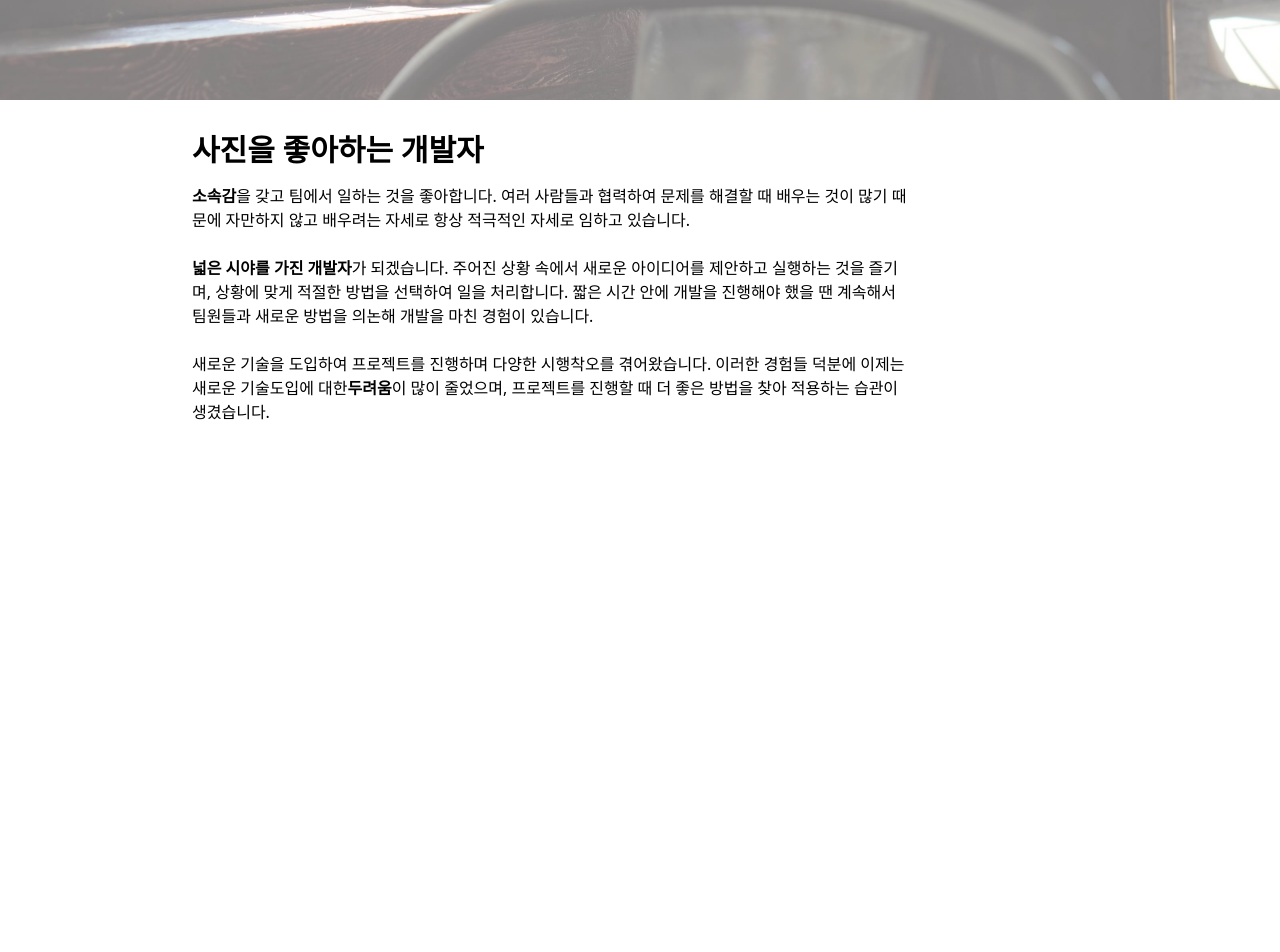
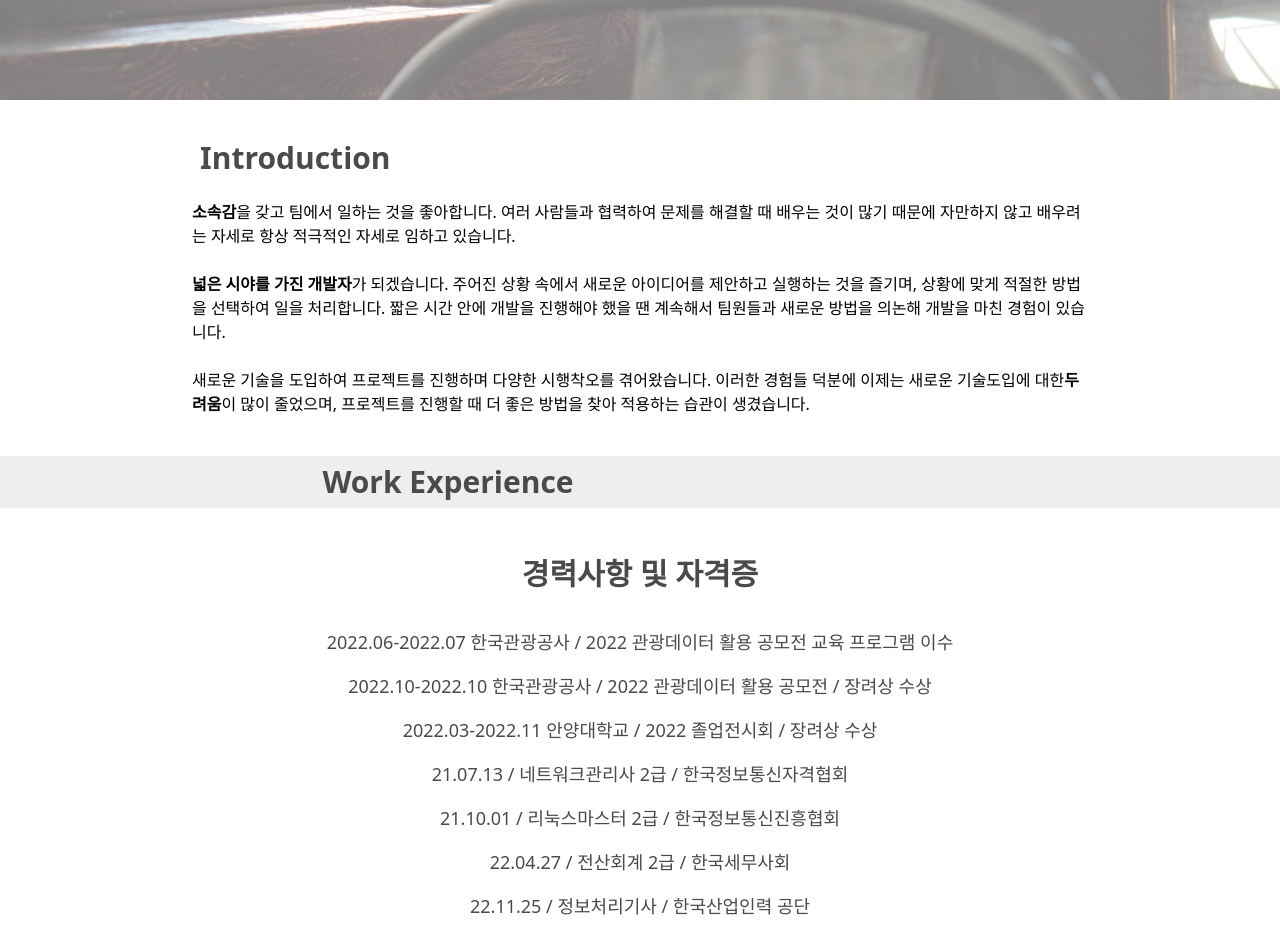
Before and after one commit to dydgh142/CRA-init, a React (Create React App) app: page /yoonho in a window 1280 px wide. Shown: the part 540-1492 px from the top of the page. Before the commit the page ends 964 px from the top, so only its background shows below. Built offline with nearby package versions, Linux system fonts and the light colour scheme.

Commit message:
[feat] 소개페이지 경력사항 및 자격증 까지 작업

```diff
--- a/src/index.css
+++ b/src/index.css
@@ -1,6 +1,12 @@
 @tailwind base;
 @tailwind components;
 @tailwind utilities;
+
+@layer components {
+  .yoonhoH3 {
+    @apply font-bold text-3xl mb-4 text-[#4a4a4a] px-2 py-2;
+  }
+}
 
 @layer utilities {
   /* 스크롤바 스타일 */
--- a/src/pages/Yoonho/Yoonho.js
+++ b/src/pages/Yoonho/Yoonho.js
@@ -5,30 +5,44 @@ const Yoonho = () => {
     <div>
       <section className="relative h-[80vh]">
         <img src="img/cat.jpg" className="opacity-50 w-[100vw] h-[100%] object-cover" alt="고양이 배경" />
-        <h3 className="absolute top-[50%] left-[50%] -translate-x-[50%] text-[#4a4a4a] text-2xl">Welcome my home :)</h3>
+        <h2 className="absolute top-[50%] left-[50%] -translate-x-[50%] text-[#4a4a4a] text-2xl">Welcome my home :)</h2>
       </section>
 
-      <section className="w-[80%] ml-auto mr-auto mt-8">
-        <div className="relative flex text-left">
-          <div className="profileImg w-[0%]">
+      {/* <div className="profileImg w-[0%]">
             <img src="img/profile.jpg" className="opacity-50" alt="프로필" />
-          </div>
-          <div className="ml-[5vw] w-[70%]">
-            <h3 className="font-bold text-3xl mb-4">사진을 좋아하는 개발자</h3>
+          </div> */}
+      <section className="w-[70%] ml-auto mr-auto mt-8 mb-10 text-left">
+        <h3 className="yoonhoH3">Introduction</h3>
         <p>
           <strong>소속감</strong>을 갖고 팀에서 일하는 것을 좋아합니다. 여러 사람들과 협력하여 문제를 해결할 때 배우는 것이 많기 때문에 자만하지 않고 배우려는 자세로 항상 적극적인 자세로 임하고 있습니다.
           <br />
           <br />
-              <strong>넓은 시야를 가진 개발자</strong>가 되겠습니다. 주어진 상황 속에서 새로운 아이디어를 제안하고 실행하는 것을 즐기며, 상황에 맞게 적절한 방법을 선택하여 일을 처리합니다. 짧은 시간 안에 개발을 진행해야 했을 땐 계속해서 팀원들과
-              새로운 방법을 의논해 개발을 마친 경험이 있습니다.
+          <strong>넓은 시야를 가진 개발자</strong>가 되겠습니다. 주어진 상황 속에서 새로운 아이디어를 제안하고 실행하는 것을 즐기며, 상황에 맞게 적절한 방법을 선택하여 일을 처리합니다. 짧은 시간 안에 개발을 진행해야 했을 땐 계속해서 팀원들과 새로운
+          방법을 의논해 개발을 마친 경험이 있습니다.
           <br />
           <br />
           새로운 기술을 도입하여 프로젝트를 진행하며 다양한 시행착오를 겪어왔습니다. 이러한 경험들 덕분에 이제는 새로운 기술도입에 대한
           <strong>두려움</strong>이 많이 줄었으며, 프로젝트를 진행할 때 더 좋은 방법을 찾아 적용하는 습관이 생겼습니다.
         </p>
-          </div>
-        </div>
       </section>
+
+      <section className=" ml-auto mr-auto bg-base">
+        <h3 className="yoonhoH3 w-[70%]">Work Experience</h3>
+      </section>
+
+      <footer className="w-full mt-10 mb-7">
+        <h3 className="yoonhoH3 my-7">경력사항 및 자격증</h3>
+        <ul className="text-lg text-[#4a4a4a] ">
+          <li className="my-4">2022.06-2022.07 한국관광공사 / 2022 관광데이터 활용 공모전 교육 프로그램 이수</li>
+          <li className="my-4">2022.10-2022.10 한국관광공사 / 2022 관광데이터 활용 공모전 / 장려상 수상</li>
+          <li className="my-4">2022.03-2022.11 안양대학교 / 2022 졸업전시회 / 장려상 수상</li>
+          <li className="my-4">21.07.13 / 네트워크관리사 2급 / 한국정보통신자격협회</li>
+          <li className="my-4">21.10.01 / 리눅스마스터 2급 / 한국정보통신진흥협회</li>
+          <li className="my-4">22.04.27 / 전산회계 2급 / 한국세무사회</li>
+          <li className="my-4">22.11.25 / 정보처리기사 / 한국산업인력 공단</li>
+        </ul>
+      </footer>
+      <>.</>
     </div>
   );
 };
--- a/tailwind.config.js
+++ b/tailwind.config.js
@@ -3,7 +3,7 @@ module.exports = {
   content: ["./src/**/*.{js,jsx}"],
   theme: {
     extend: {
-      colors: {},
+      colors: { base: "#eee" },
       screens: {
         "max-sm": { max: "679px" },
       },
```
Lines whose indentation alone changed are shown as unchanged.
